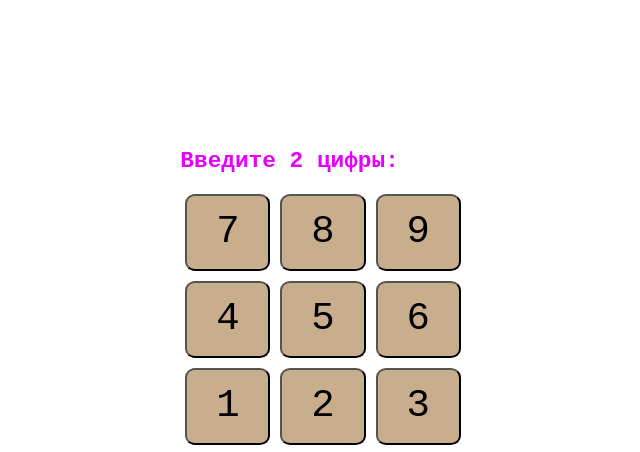
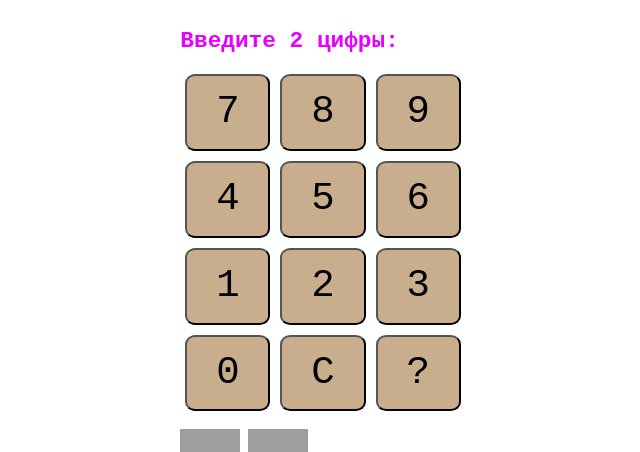
Before and after one commit to i5anin/telegram-web-app, a plain HTML site: page index.html in a window 1280 px wide. Shown: the top 452 px of the page, without its empty margins (317-957 px from the left). Drawn offline with Linux system fonts and the light colour scheme; grey boxes are pictures that could not be loaded.

Commit message:
Update index.html

```diff
--- a/index.html
+++ b/index.html
@@ -29,7 +29,7 @@
                 display: flex;
                 justify-content: center;
                 align-items: center;
-                height: 93vh;
+                height: 63vh;
                 margin: 0;
             }
         </style>
```
